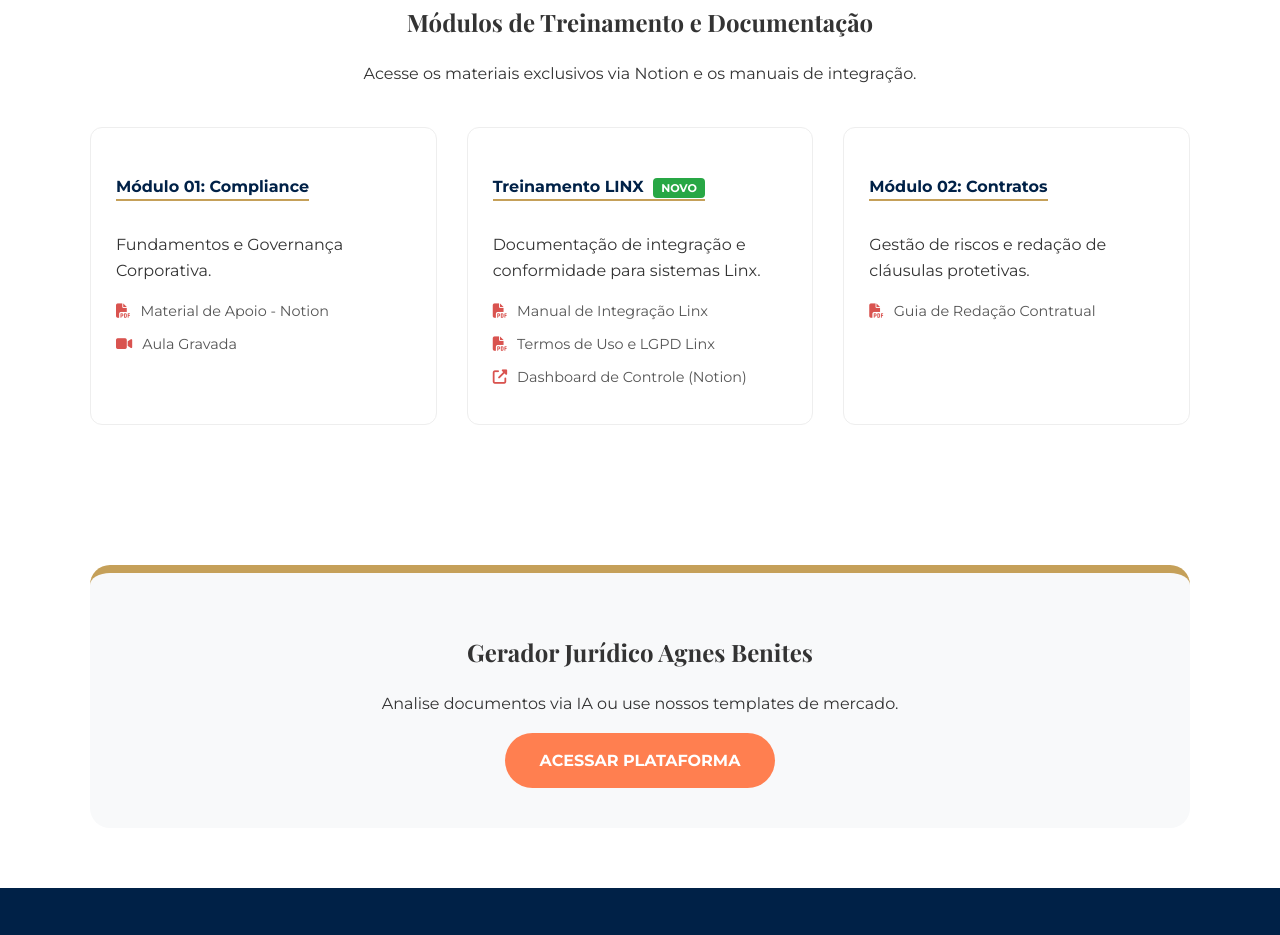
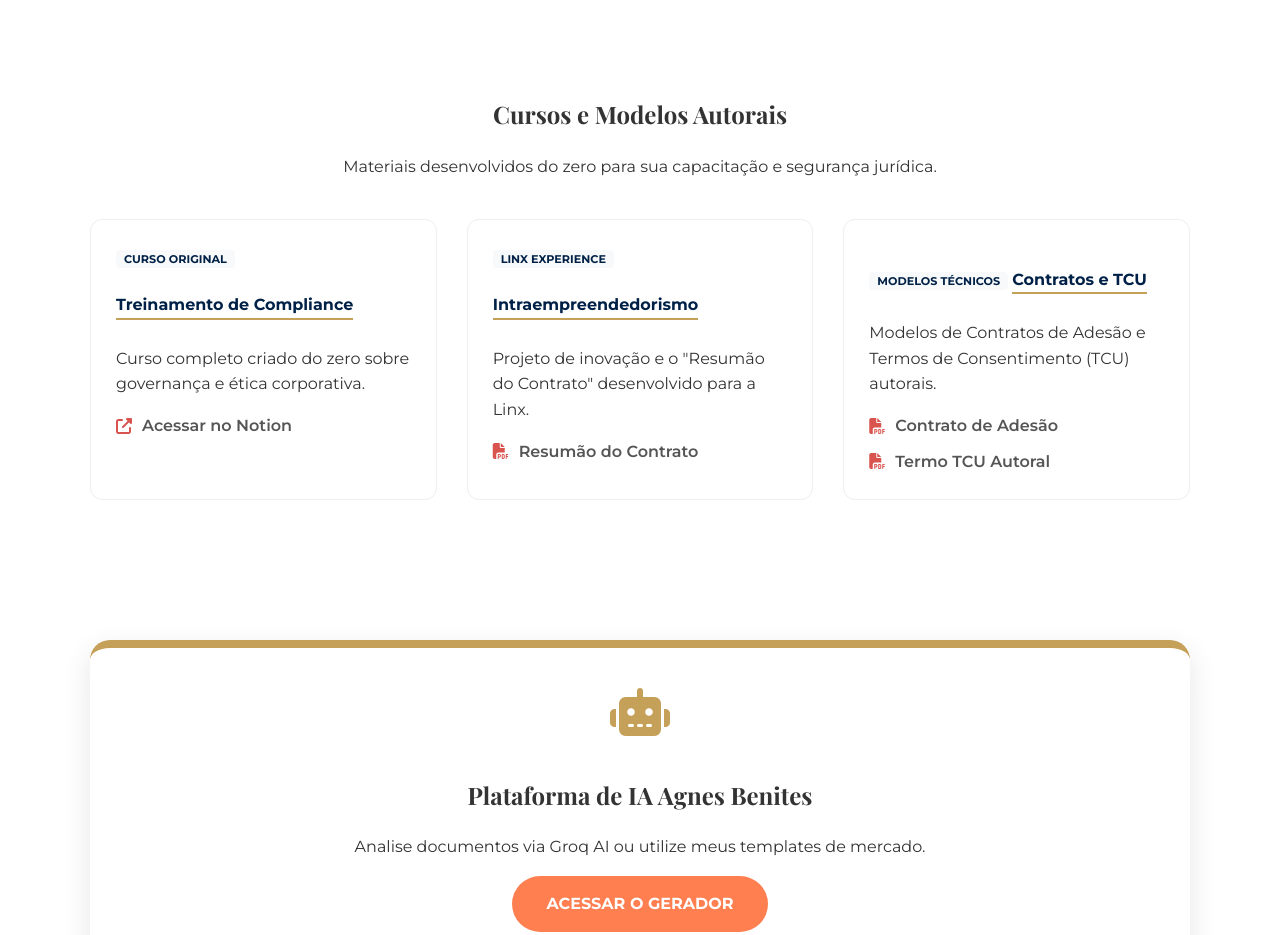
Before and after one commit to agnesbenites/agnesbenitesadv, a website: page index.html in a window 1280 px wide. Shown: the part 756-1691 px from the top of the page. Drawn offline with nearby package versions, Linux system fonts and the light colour scheme.

Commit message:
Update: Home completa com biografia e Gerador Jurídico com IA Groq

```diff
--- a/index.html
+++ b/index.html
@@ -15,21 +15,22 @@
         .hero { background: var(--primary); color: white; padding: 80px 20px; text-align: center; }
         .btn-main { background: var(--coral); color: white; padding: 15px 35px; border-radius: 50px; text-decoration: none; font-weight: bold; display: inline-block; transition: 0.3s; }
 
-        /* Seção de Treinamentos / Notion */
-        .training-section { padding: 80px 0; background: white; }
-        .training-grid { display: grid; grid-template-columns: repeat(auto-fit, minmax(300px, 1fr)); gap: 30px; margin-top: 40px; }
-        .training-card { border: 1px solid #eee; border-radius: 12px; padding: 25px; transition: 0.3s; position: relative; }
-        .training-card:hover { border-color: var(--gold); box-shadow: 0 10px 20px rgba(0,0,0,0.05); }
-        .training-card h4 { color: var(--primary); margin-bottom: 15px; border-bottom: 2px solid var(--gold); display: inline-block; }
-        .pdf-link { display: flex; align-items: center; gap: 10px; color: #555; text-decoration: none; margin-bottom: 10px; font-size: 0.9rem; }
-        .pdf-link:hover { color: var(--coral); }
-        .pdf-link i { color: #d9534f; }
-        .badge-linx { background: #28a745; color: white; padding: 3px 8px; border-radius: 4px; font-size: 0.7rem; font-weight: bold; margin-left: 5px; }
+        /* Seção de Conteúdos Autorais */
+        .content-section { padding: 80px 0; background: white; }
+        .content-grid { display: grid; grid-template-columns: repeat(auto-fit, minmax(300px, 1fr)); gap: 30px; margin-top: 40px; }
+        .content-card { border: 1px solid #eee; border-radius: 12px; padding: 25px; transition: 0.3s; background: #fff; }
+        .content-card:hover { border-color: var(--gold); box-shadow: 0 10px 20px rgba(0,0,0,0.05); }
+        .content-card h4 { color: var(--primary); margin-bottom: 10px; border-bottom: 2px solid var(--gold); display: inline-block; }
+        .file-link { display: flex; align-items: center; gap: 10px; color: #555; text-decoration: none; margin-top: 10px; font-weight: 600; }
+        .file-link:hover { color: var(--coral); }
+        .file-link i { color: #d9534f; }
 
-        /* Estilos Bio e Ferramentas (Mantidos) */
-        .bio-section { padding: 80px 0; }
+        .tag-autor { font-size: 0.7rem; background: var(--bg-light); padding: 2px 8px; border-radius: 4px; color: var(--primary); font-weight: bold; }
+
+        /* Bio e Ferramentas */
+        .bio-section { padding: 80px 0; background: var(--bg-light); }
         .bio-grid { display: grid; grid-template-columns: 1fr 2fr; gap: 50px; align-items: center; }
-        .tool-card { background: var(--bg-light); border-radius: 20px; padding: 40px; text-align: center; border-top: 8px solid var(--gold); margin: 60px 0; }
+        .tool-card { background: white; border-radius: 20px; padding: 40px; text-align: center; border-top: 8px solid var(--gold); margin: 60px 0; box-shadow: 0 10px 30px rgba(0,0,0,0.1); }
         .oab-tag { border: 1px solid var(--gold); color: var(--gold); padding: 2px 10px; border-radius: 5px; font-size: 0.8rem; }
     </style>
 </head>
@@ -43,48 +44,50 @@
 
     <section class="hero">
         <div class="container">
-            <h1>Compliance e Advocacia Digital</h1>
-            <p>Treinamentos especializados e ferramentas de alta tecnologia.</p>
+            <h1>Direito, Tecnologia e Compliance</h1>
+            <p>Consultoria jurídica especializada e conteúdos autorais focados em resultados.</p>
         </div>
     </section>
 
     <section class="bio-section">
         <div class="container">
             <div class="bio-grid">
-                <img src="sua-foto.jpg" alt="Dra. Agnes" style="width:100%; border-radius:15px; border-bottom:8px solid var(--gold);">
+                <img src="sua-foto.jpg" alt="Dra. Agnes Benites" style="width:100%; border-radius:15px; border-bottom:8px solid var(--gold);">
                 <div>
-                    <h2>Experiência Jurídica</h2>
-                    <p>Especialista em Direito Digital e Compliance Contratual, com foco em segurança jurídica para o ecossistema corporativo.</p>
+                    <h2>Minha Carreira</h2>
+                    <p>Advogada inscrita na <strong>OAB/SP 541659</strong>, com sólida atuação em Direito Digital. Minha trajetória é marcada pela criação de soluções que simplificam a complexidade jurídica para o mercado corporativo e tecnológico.</p>
+                    <p>Desenvolvi treinamentos e metodologias exclusivas, unindo minha experiência prática em grandes ecossistemas (como a Linx) à docência jurídica autoral.</p>
                 </div>
             </div>
         </div>
     </section>
 
-    <section class="training-section" id="cursos">
+    <section class="content-section">
         <div class="container">
-            <h2 style="text-align:center;">Módulos de Treinamento e Documentação</h2>
-            <p style="text-align:center;">Acesse os materiais exclusivos via Notion e os manuais de integração.</p>
+            <h2 style="text-align:center;">Cursos e Modelos Autorais</h2>
+            <p style="text-align:center;">Materiais desenvolvidos do zero para sua capacitação e segurança jurídica.</p>
 
-            <div class="training-grid">
-                <div class="training-card">
-                    <h4>Módulo 01: Compliance</h4>
-                    <p>Fundamentos e Governança Corporativa.</p>
-                    <a href="SUA_URL_NOTION_1" class="pdf-link" target="_blank"><i class="fas fa-file-pdf"></i> Material de Apoio - Notion</a>
-                    <a href="SUA_URL_NOTION_VIDEO_1" class="pdf-link" target="_blank"><i class="fas fa-video"></i> Aula Gravada</a>
+            <div class="content-grid">
+                <div class="content-card">
+                    <span class="tag-autor">CURSO ORIGINAL</span>
+                    <h4>Treinamento de Compliance</h4>
+                    <p>Curso completo criado do zero sobre governança e ética corporativa.</p>
+                    <a href="LINK_NOTION_CURSO" class="file-link" target="_blank"><i class="fas fa-external-link-alt"></i> Acessar no Notion</a>
                 </div>
 
-                <div class="training-card">
-                    <h4>Treinamento LINX <span class="badge-linx">NOVO</span></h4>
-                    <p>Documentação de integração e conformidade para sistemas Linx.</p>
-                    <a href="caminho/para/manual-linx-compliance.pdf" class="pdf-link" target="_blank"><i class="fas fa-file-pdf"></i> Manual de Integração Linx</a>
-                    <a href="caminho/para/termos-uso-linx.pdf" class="pdf-link" target="_blank"><i class="fas fa-file-pdf"></i> Termos de Uso e LGPD Linx</a>
-                    <a href="SUA_URL_NOTION_LINX" class="pdf-link" target="_blank"><i class="fas fa-external-link-alt"></i> Dashboard de Controle (Notion)</a>
+                <div class="content-card">
+                    <span class="tag-autor">LINX EXPERIENCE</span>
+                    <h4>Intraempreendedorismo</h4>
+                    <p>Projeto de inovação e o "Resumão do Contrato" desenvolvido para a Linx.</p>
+                    <a href="PDF_RESUMAO_LINX" class="file-link" target="_blank"><i class="fas fa-file-pdf"></i> Resumão do Contrato</a>
                 </div>
 
-                <div class="training-card">
-                    <h4>Módulo 02: Contratos</h4>
-                    <p>Gestão de riscos e redação de cláusulas protetivas.</p>
-                    <a href="SUA_URL_NOTION_2" class="pdf-link" target="_blank"><i class="fas fa-file-pdf"></i> Guia de Redação Contratual</a>
+                <div class="content-card">
+                    <span class="tag-autor">MODELOS TÉCNICOS</span>
+                    <h4>Contratos e TCU</h4>
+                    <p>Modelos de Contratos de Adesão e Termos de Consentimento (TCU) autorais.</p>
+                    <a href="PDF_MODELO_ADESAO" class="file-link" target="_blank"><i class="fas fa-file-pdf"></i> Contrato de Adesão</a>
+                    <a href="PDF_MODELO_TCU" class="file-link" target="_blank"><i class="fas fa-file-pdf"></i> Termo TCU Autoral</a>
                 </div>
             </div>
         </div>
@@ -92,9 +95,10 @@
 
     <section class="container">
         <div class="tool-card">
-            <h2>Gerador Jurídico Agnes Benites</h2>
-            <p>Analise documentos via IA ou use nossos templates de mercado.</p>
-            <a href="gerador-fixed.html" class="btn-main">ACESSAR PLATAFORMA</a>
+            <i class="fas fa-robot" style="font-size: 3rem; color: var(--gold); margin-bottom: 20px;"></i>
+            <h2>Plataforma de IA Agnes Benites</h2>
+            <p>Analise documentos via Groq AI ou utilize meus templates de mercado.</p>
+            <a href="gerador-fixed.html" class="btn-main">ACESSAR O GERADOR</a>
         </div>
     </section>
 
```
